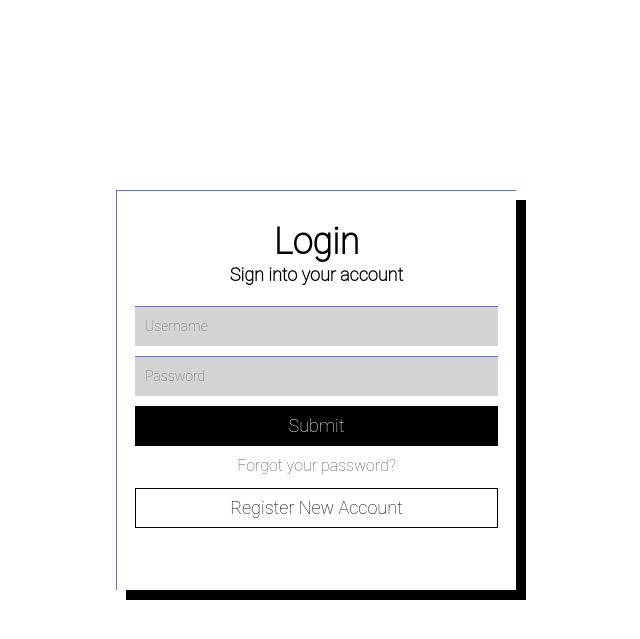
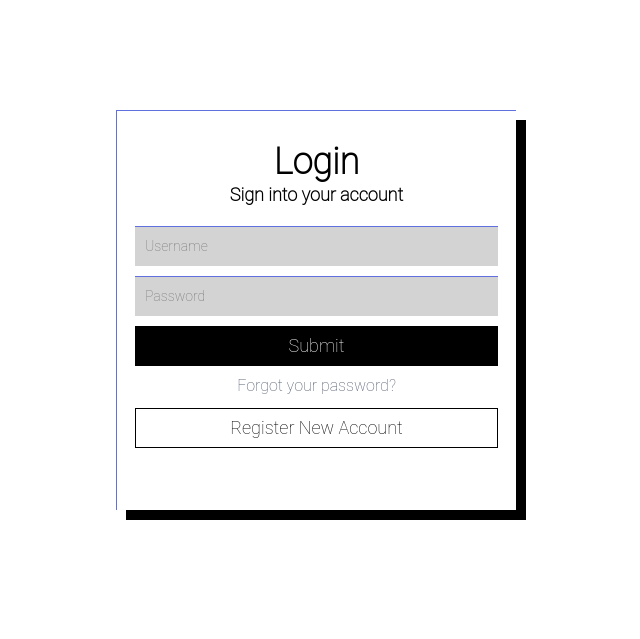
Before and after one commit to roryfmc/Tharsus-2033-Shared, a Flask app: page /login in a window 1280 px wide. Shown: the part 82-721 px from the top of the page, without its empty margins (316-956 px from the left). Run offline with Flask 2, Linux system fonts and the light colour scheme; some libraries are stand-ins or nearby versions.

Commit message:
Remove margin top on login-box2

```diff
--- a/templates/assets/css/style.css
+++ b/templates/assets/css/style.css
@@ -79,7 +79,6 @@ body {
     transform: translate(-52%, -52%);
     box-sizing: border-box;
     padding: 30px 30px;
-    margin-top: 80px;
 }
 
 h1 {
```
